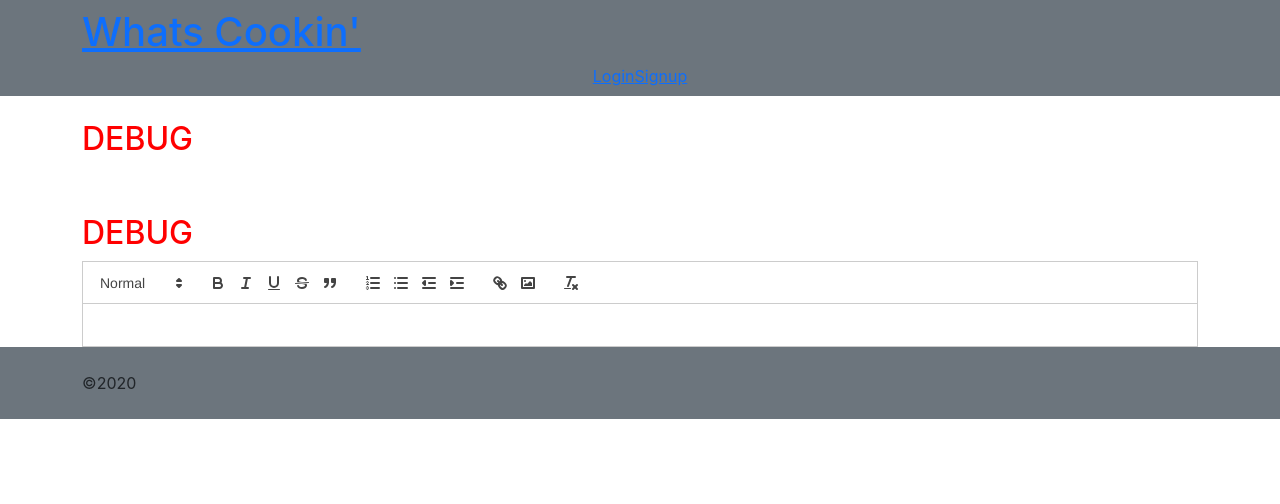
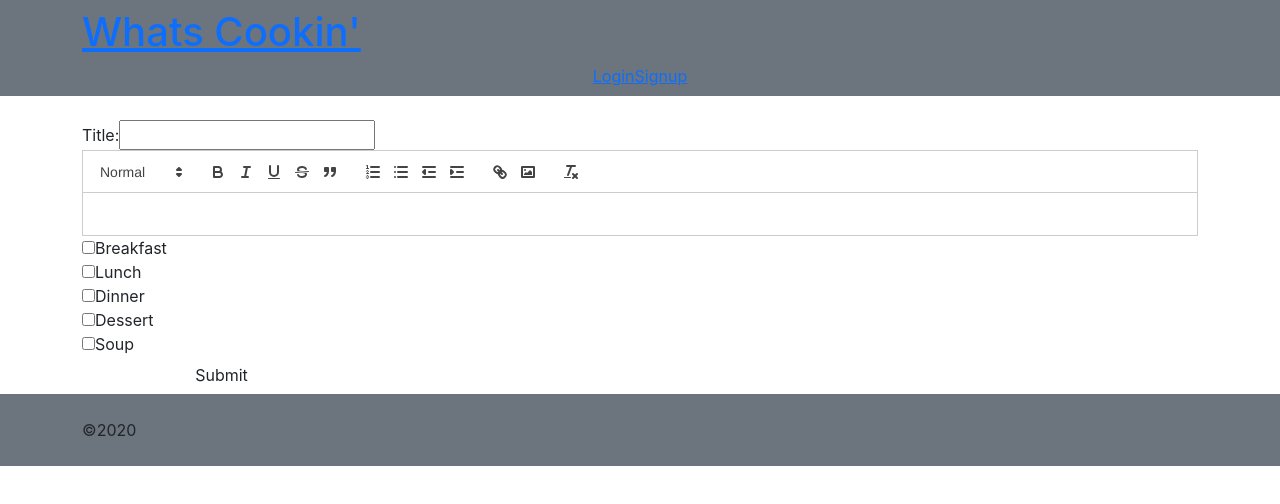
Before and after one commit to ryanraposo/whatscookin, a React (Create React App) app in the folder client/: page /new-post in a window 1280 px wide. Shown: the top 504 px of the page. Built offline with nearby package versions, Linux system fonts and the light colour scheme; the HTML template or start-up script is replaced by a standard one.

Commit message:
add field for Post Title, checkboxes for Categories, error text to New Post page

```diff
--- a/client/src/components/PostForm/index.js
+++ b/client/src/components/PostForm/index.js
@@ -1,10 +1,23 @@
 import { useState } from 'react';
+import { useMutation } from '@apollo/client';
+import { ADD_POST } from '../../utils/mutations';
+
 import ReactQuill from 'react-quill';
 import 'react-quill/dist/quill.snow.css';
 
 
 function PostForm() {
-    const [value, setValue] = useState('');
+    const [title, setTitle] = useState('');
+    const [body, setBody] = useState('');
+    const [categories, setCategories] = useState({
+        breakfast: false,
+        lunch: false,
+        dinner: false,
+        dessert: false,
+        soup: false
+    });
+
+    const [addPost, { error }] = useMutation(ADD_POST);
 
     const quillModules = {
         toolbar: [
@@ -16,21 +29,90 @@ function PostForm() {
         ],
     }
 
+    async function handleSubmit(event) {
+        event.preventDefault();
+
+        console.log({
+            "title" : title,
+            "body": body,
+            "categories": categories
+        });
+
+        try {
+            await addPost({
+                variables: { title, body, categories }
+            });
+        } catch (e) {
+            console.error(e);
+        }
+    }
+
+    function handleCheckboxChange(e) {
+        const value = e.target.type === 'checkbox' ? e.target.checked : e.target.value;
+        const name = e.target.name;
+
+        setCategories(prevCategories => {
+            return {
+                ...prevCategories,
+                [name]: value
+            }
+        });
+    }
+
     return (
-        <>
-            {/* DEBUG */}
-            <h2 style={{color: "red"}}>DEBUG</h2>
-            <br/>{value}<br/>
-            <h2 style={{color: "red"}}>DEBUG</h2>
-            {/* DEBUG */}
-            <ReactQuill
-                theme="snow"
-                value={value}
-                onChange={setValue}
-                modules={quillModules}
-            />
+        <div>
+            <form onSubmit={handleSubmit}>
+                <label htmlFor="title">Title: </label>
+                <input type="text" id="title" onChange={(e) => setTitle(e.target.value)} />
+                <ReactQuill
+                    theme="snow"
+                    value={body}
+                    onChange={setBody}
+                    modules={quillModules}
+                />
+                <div>
+                    <input type="checkbox"
+                        name="breakfast"
+                        onChange={handleCheckboxChange}
+                        checked={categories.breakfast}
+                    />
+                    <label htmlFor="breakfast">Breakfast</label><br/>
 
-        </>
+                    <input type="checkbox"
+                        name="lunch"
+                        onChange={handleCheckboxChange}
+                        checked={categories.lunch}
+                    />
+                    <label htmlFor="lunch">Lunch</label><br/>
+
+                    <input type="checkbox"
+                        name="dinner"
+                        onChange={handleCheckboxChange}
+                        checked={categories.dinner}
+                    />
+                    <label htmlFor="dinner">Dinner</label><br/>
+
+                    <input type="checkbox"
+                        name="dessert"
+                        onChange={handleCheckboxChange}
+                        checked={categories.dessert}
+                    />
+                    <label htmlFor="dessert">Dessert</label><br/>
+
+                    <input type="checkbox"
+                        name="soup"
+                        onChange={handleCheckboxChange}
+                        checked={categories.soup}
+                    />
+                    <label htmlFor="soup">Soup</label><br/>
+
+                </div>
+                <button className="btn col-12 col-md-3" type="submit">
+                    Submit
+                </button>
+                {error && <span className="ml-2"><br/>Something went wrong...</span>}
+            </form>
+        </div>
     );
 }
 
```
